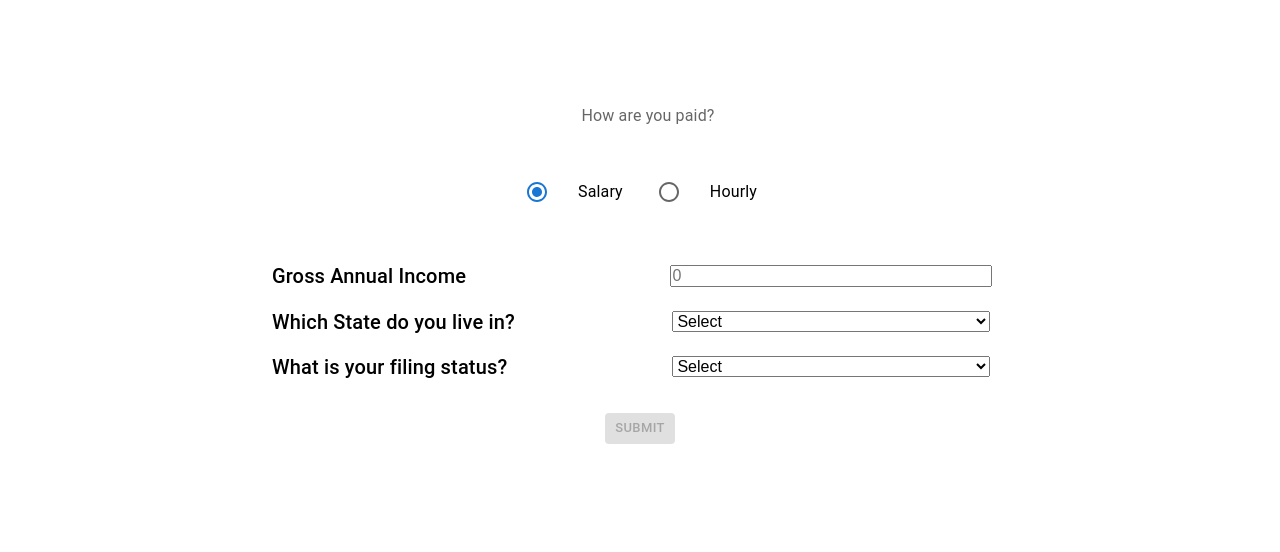
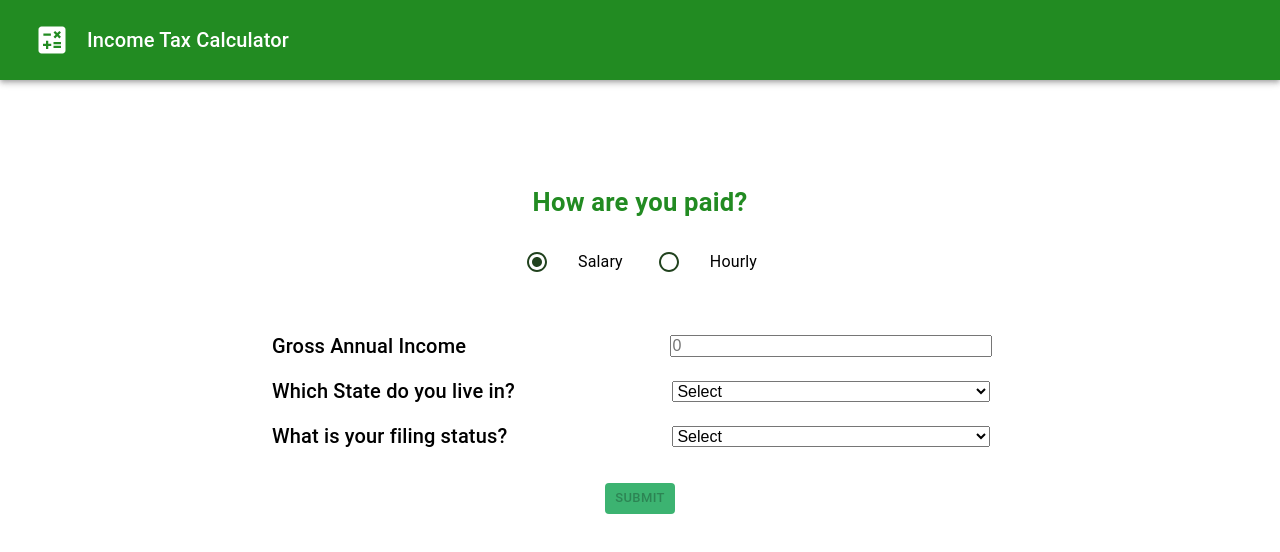
Before and after one commit to demayj10/tax-calculator, a React (Create React App) app: page / in a window 1280 px wide. Shown: the top 552 px of the page. Built offline with nearby package versions, Linux system fonts and the light colour scheme.

Commit message:
UI improvements, minor other improvements

```diff
--- a/package.json
+++ b/package.json
@@ -31,6 +31,7 @@
     "start": "react-scripts start",
     "build": "react-scripts build",
     "test": "jest --verbose --runInBand --coverage",
+    "release": "npm run build && npm run test && npx playwright test",
     "eject": "react-scripts eject",
     "predeploy": "npm run build",
     "deploy": "gh-pages -d build"
--- a/src/App.css
+++ b/src/App.css
@@ -2,17 +2,7 @@
   text-align: center;
   margin: 0;
   padding: 0;
-}
-
-.App-header {
-  background-color: #282c34;
-  min-height: 100vh;
-  display: flex;
-  flex-direction: column;
-  align-items: center;
-  justify-content: center;
-  font-size: calc(10px + 2vmin);
-  color: white;
+  overflow: auto;
 }
 
 .App * {
--- a/src/App.tsx
+++ b/src/App.tsx
@@ -15,6 +15,7 @@ import {
 
 import InputForm from './components/inputForm/inputForm';
 import ResultData from './components/resultData/resultData';
+import Header from './components/header';
 import { InputFormState } from './components/inputForm/inputFormSlice';
 import { calculateGrossAnnualIncome } from './lib/annualIncomeCalculator';
 
@@ -41,6 +42,7 @@ const App: FC = () => {
 
   return (
     <div className="App">
+      <Header />
       <InputForm submitInput={submitInput} />
       <br />
       { showResultContent ? <ResultData /> : null }
--- /dev/null
+++ b/src/components/header.css
@@ -0,0 +1,11 @@
+#app-header {
+  margin: 0;
+  background-color: #228b22;
+}
+
+#app-header > div > button > svg {
+  fill: white;
+  margin: 0 0.5em 0 0;
+  height: 1.5em;
+  width: 1.5em;
+}
--- /dev/null
+++ b/src/components/header.tsx
@@ -0,0 +1,29 @@
+import React, { FC } from 'react';
+import {
+  AppBar, IconButton, Toolbar, Typography,
+} from '@mui/material';
+import CalculateIcon from '@mui/icons-material/Calculate';
+
+import './header.css';
+
+const Header: FC = () => (
+  <AppBar
+    position="relative"
+    id="app-header"
+  >
+    <Toolbar>
+      <IconButton
+        size="small"
+        edge="start"
+        aria-label="calculator"
+      >
+        <CalculateIcon />
+      </IconButton>
+      <Typography variant="h6">
+        Income Tax Calculator
+      </Typography>
+    </Toolbar>
+  </AppBar>
+);
+
+export default Header;
--- a/src/components/inputForm/incomeInput.tsx
+++ b/src/components/inputForm/incomeInput.tsx
@@ -9,6 +9,7 @@ import { useAppSelector } from '../../app/hooks';
 import { handleTextChange, handleRadioChange, selectInputForm } from './inputFormSlice';
 import { AppDispatch } from '../../app/store';
 import { FieldUpdatePayload } from '../../types';
+import './inputForm.css';
 
 const enum RadioOptions {
     Salary = 'Salary',
@@ -44,11 +45,12 @@ const IncomeInput: FC = () => {
   return (
     <div>
       <FormControl component="fieldset">
-        <FormLabel component="legend">How are you paid?</FormLabel>
+        <FormLabel component="legend" id="input-label-text">How are you paid?</FormLabel>
         <RadioGroup
           row
           aria-label="grossIncome"
           data-testid="income-radio-buttons-group"
+          id="pay-radio-buttons"
           value={value}
           name="income-radio-buttons-group"
           onChange={(e: BaseSyntheticEvent) => handleChange(e)}
@@ -60,6 +62,7 @@ const IncomeInput: FC = () => {
                 value={option}
                 control={<Radio />}
                 label={option}
+                className="radio-button"
               />
             ),
           )}
--- a/src/components/inputForm/inputForm.css
+++ b/src/components/inputForm/inputForm.css
@@ -62,3 +62,27 @@
         width: 60%;
     }
 }
+
+#input-label-text {
+    font-size: 1.6rem;
+    font-weight: 700;
+    color: #228b22;
+
+    margin: 0 auto;
+}
+
+#pay-radio-buttons {
+    margin-top: 0;
+}
+
+#pay-radio-buttons > label {
+    margin-top: 0;
+}
+
+.radio-button > span > span {
+    color: #21421e;
+}
+
+#submit {
+    background-color: #3cb371;
+}
```
Also changed, not shown: 1 other file (tests, documents, lock files or other folders).
